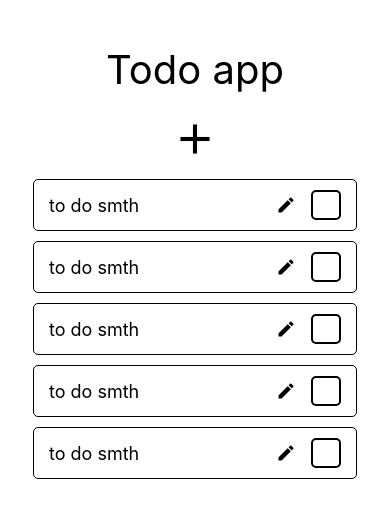
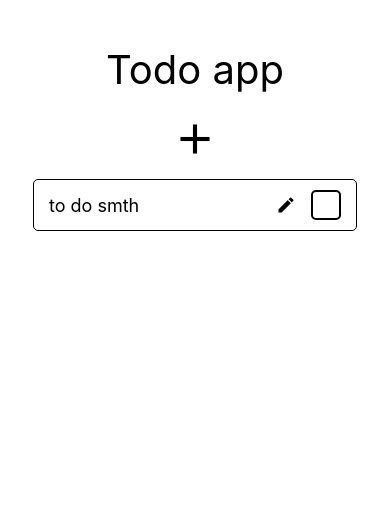
Before and after one commit to zverkovnikita09/TodoApp-React-Native, a React Native app: screen / in a window 390 px wide. Shown: the top 518 px of the page. Built offline with nearby package versions, Linux system fonts and the light colour scheme.

Commit message:
bug fixed

```diff
--- a/App.js
+++ b/App.js
@@ -1,26 +1,22 @@
 import { StatusBar } from 'expo-status-bar';
 import React, { useState } from 'react';
 import { StyleSheet, Text, View, FlatList, Modal, TouchableOpacity} from 'react-native';
-import ListItem from './components/List-item';
+import ListItem from './components/ListItem';
 import AddFrom from './components/AddForm';
 import {MaterialIcons} from '@expo/vector-icons';
 
 export default function App() {
   const [modal, setModal] = useState(false)
-  const [id, setId] = useState(6);
+  const [id, setId] = useState(2);
 
   const [tasks, setTasks] = useState([
     {text: 'to do smth', key: 1, done: false},
-    {text: 'to do smth', key: 2, done: false},
-    {text: 'to do smth', key: 3, done: false},
-    {text: 'to do smth', key: 4, done: false},
-    {text: 'to do smth', key: 5, done: false}
   ])
 
   const onDone =(key)=>{
     const idx = tasks.findIndex(el=>el.key===key);
     const itemUpd = {...tasks[idx], done: true};
-    tasksUpd = [...tasks.slice(0,idx), itemUpd, ...tasks.slice(idx+1)];
+    const tasksUpd = [...tasks.slice(0,idx), itemUpd, ...tasks.slice(idx+1)];
     setTasks(tasksUpd);
   }
 
```
Also changed, not shown: components/ListItem.jsx (renamed from components/list-item.jsx).
